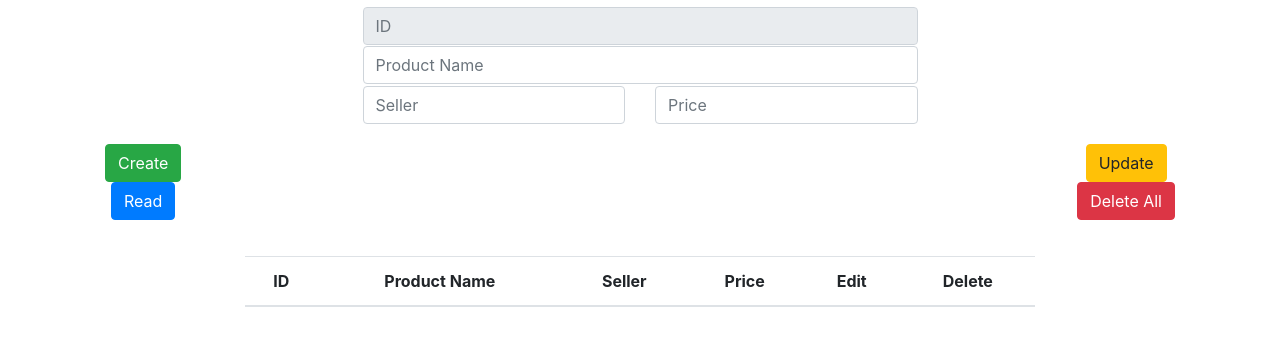
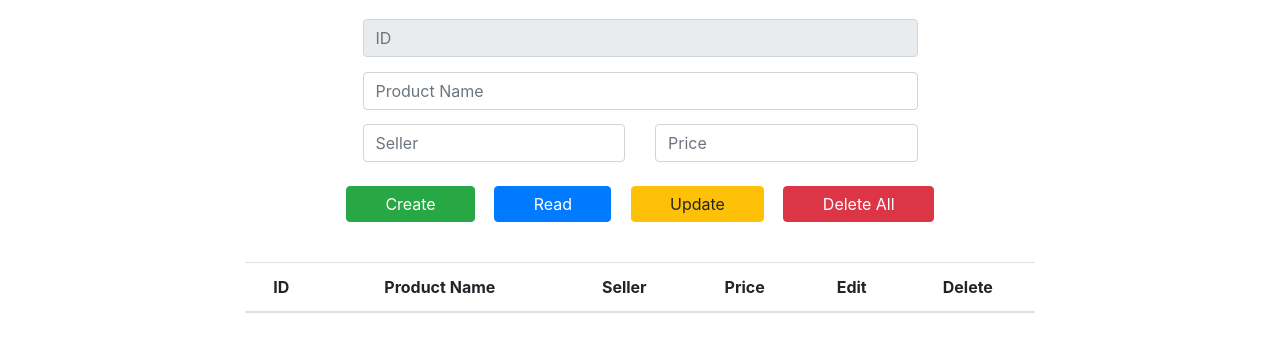
Before and after one commit to Murali8327/B9IS123, a plain HTML site: page DIDElectrnoicStore/src/Index.html in a window 1280 px wide. Shown: the part 135-486 px from the top of the page. Drawn offline with nearby package versions, Linux system fonts and the light colour scheme.

Commit message:
made changes in button styling & allignment

```diff
--- a/DIDElectrnoicStore/js/module.js
+++ b/DIDElectrnoicStore/js/module.js
@@ -1,5 +1,5 @@
 
-
+// USed to create Table in the Database
 const productdb = (dbname, table)=>{
 //     const db = new Dexie('myDB');
 // db.version(1).stores({
--- a/DIDElectrnoicStore/src/Index.html
+++ b/DIDElectrnoicStore/src/Index.html
@@ -38,20 +38,15 @@
           </div>
         </form>
       </div>
-      <div style="display: flex; justify-content: space-between; margin: 20px;">
-        <!-- Left Top -->
-        <div>
-          <button class="btn btn-success" id="btn-create">Create</button>
-          <br>
-          <button class="btn btn-primary" id="btn-read">Read</button>
-        </div>
+      <div class="d-flex justify-content-center">
 
-        <!-- Right Top -->
-        <div>
-          <button class="btn btn-warning" id="btn-update">Update</button>
-          <br>
-          <button class="btn btn-danger" id="btn-delete">Delete All</button>
-        </div>
+
+
+        <button class="btn btn-success" id="btn-create">Create</button>
+        <button class="btn btn-primary" id="btn-read">Read</button>
+         <button class="btn btn-warning" id="btn-update">Update</button>
+         <button class="btn btn-danger" id="btn-delete">Delete All</button>
+
       </div>
 
       <!--  Table -->
--- a/DIDElectrnoicStore/src/style.css
+++ b/DIDElectrnoicStore/src/style.css
@@ -9,7 +9,7 @@ body {
 }
 
 .d-flex input {
-    margin: .10em 0em;
+    margin: .9em 0em;
 }
 
 .d-flex button {
```
